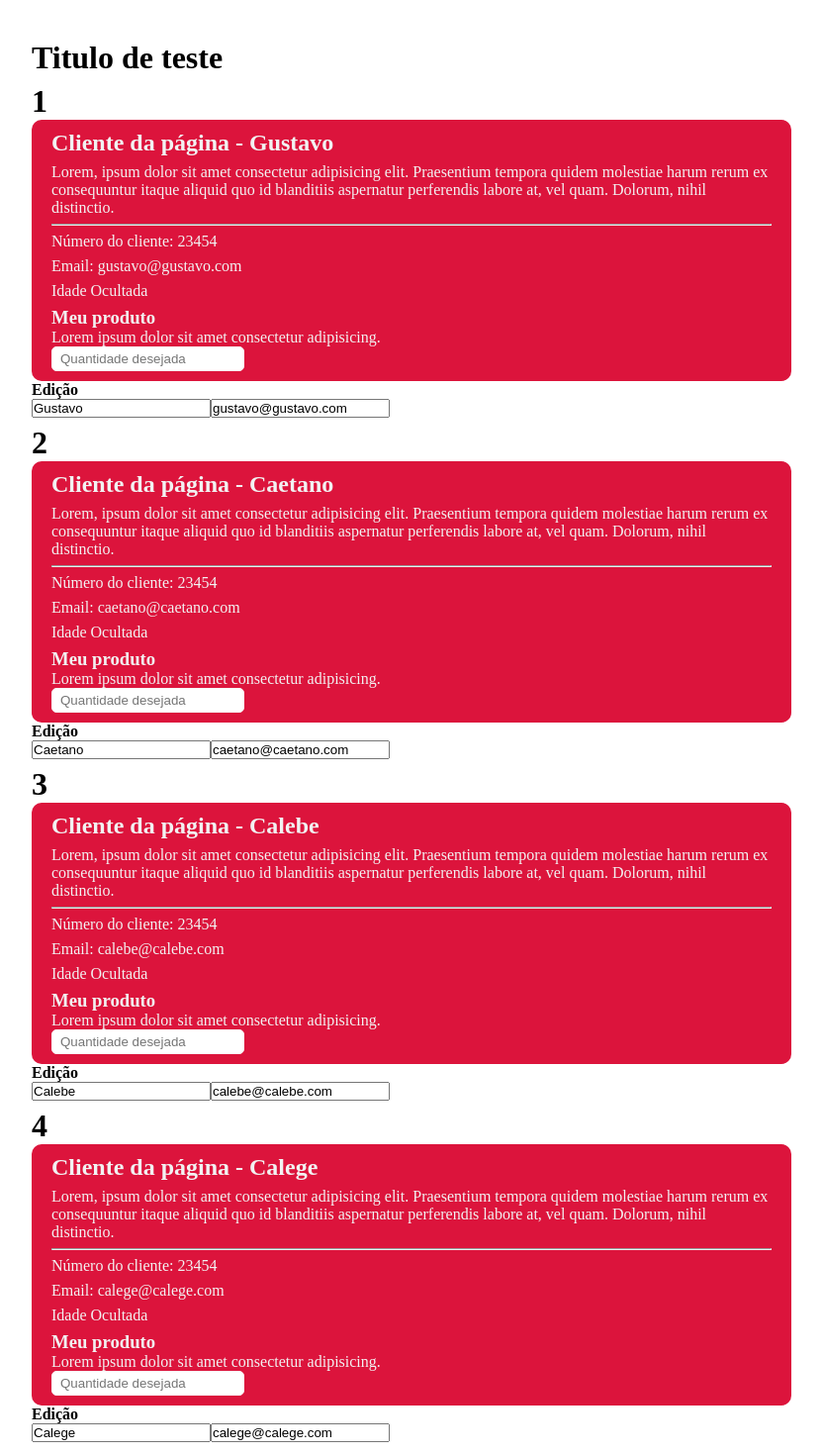
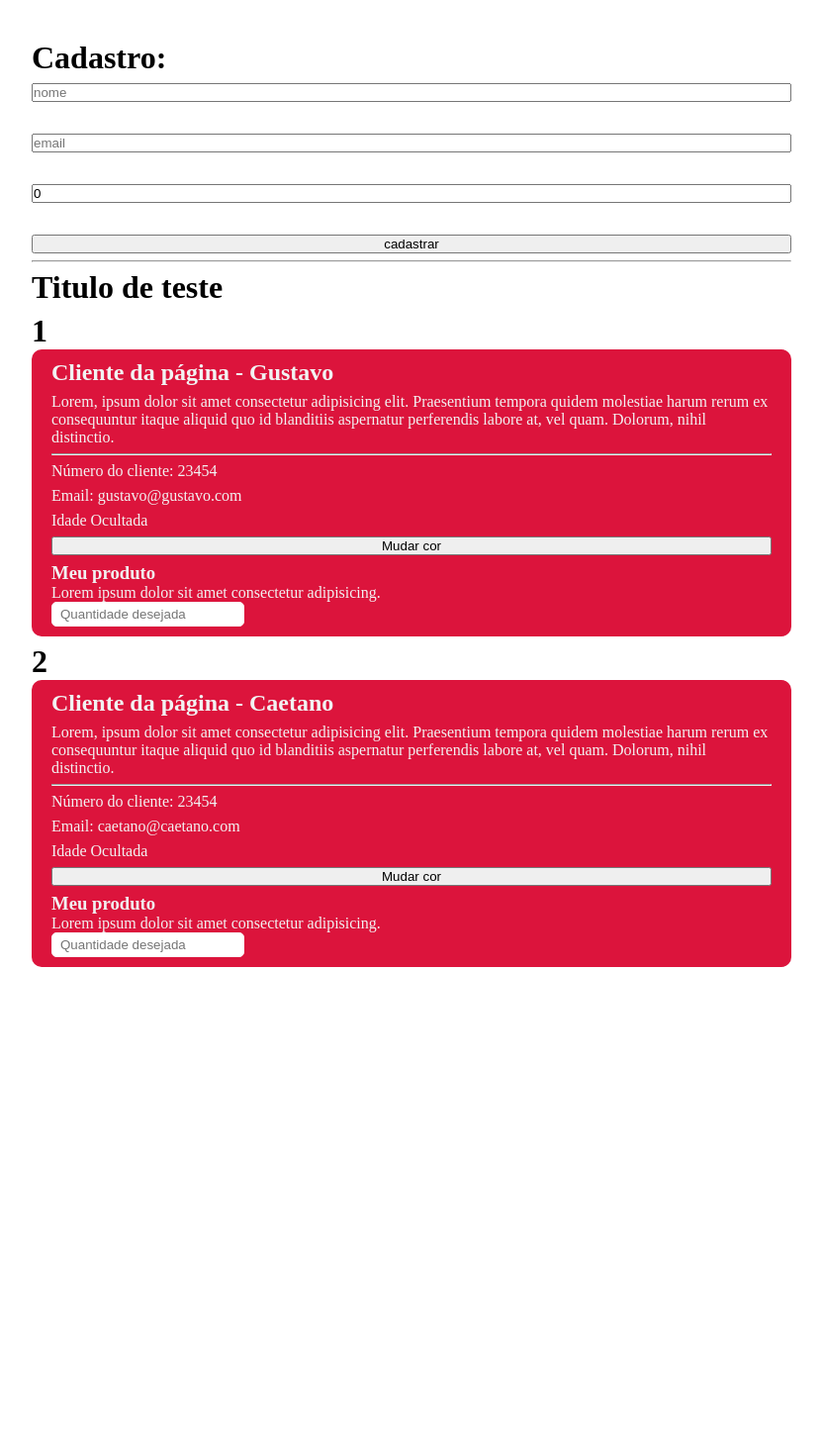
Before and after one commit to Xav86/treino-api-e-vue, a Vue app in the folder lista-interativa/: page / in a window 1280 px wide. Shown: the part 40-1510 px from the top of the page at 99% size, without its empty margins (224-1055 px from the left). After the commit the page ends 1097 px from the top, so only its background shows below. Built offline with nearby package versions, Linux system fonts and the light colour scheme.

Commit message:
feito um cadastro e um botão que troca a cor

```diff
--- a/lista-interativa/src/App.vue
+++ b/lista-interativa/src/App.vue
@@ -1,12 +1,15 @@
 <template>
   <div class="container">
+    <h1>Cadastro:</h1>
+    <input type="text" placeholder="nome" v-model="nomeField"><br>
+    <input type="email" placeholder="email" v-model="emailField"><br>
+    <input type="number" placeholder="idade" v-model="idadeField"><br>
+    <button @click="cadastrarUsuario">cadastrar</button>
+    <hr>
     <h1>Titulo de teste</h1>
     <div v-for="(cliente, index) in clientes" :key="cliente.id">
       <h1>{{ index + 1 }}</h1>
       <ClientePage :dados="cliente"/>
-      <h4>Edição</h4>
-      <input type="text" v-model="cliente.nome">
-      <input type="text" v-model="cliente.email">
     </div>
   </div>
 </template>
@@ -21,12 +24,9 @@ export default {
   },
   data() {
     return {
-      nomeLegal: 'Gustavo',
-      dados: {
-        nome: 'Gustavo',
-        email: 'gustavo@gustavo.com',
-        idade: 22
-      },
+      nomeField: '',
+      emailField: '',
+      idadeField: 0,
       clientes: [
         {
           id: 2,
@@ -39,20 +39,16 @@ export default {
           nome: 'Caetano',
           email: 'caetano@caetano.com',
           idade: 224
-        },
-        {
-          id: 222,
-          nome: 'Calebe',
-          email: 'calebe@calebe.com',
-          idade: 222
-        },
-        {
-          id: 222,
-          nome: 'Calege',
-          email: 'calege@calege.com',
-          idade: 2222
         }
-      ]
+      ],
+    }
+  },
+  methods: {
+    cadastrarUsuario: function() {
+      this.clientes.push({id: Date.now(), nome: this.nomeField, email: this.emailField, idade: this.idadeField});
+      this.nomeField = '';
+      this.emailField = '';
+      this.idadeField = 0;
     }
   }
 }
--- a/lista-interativa/src/components/ClientePage.vue
+++ b/lista-interativa/src/components/ClientePage.vue
@@ -9,6 +9,7 @@
         <p v-if="showIdade === true">Idade: {{ dados.idade }}</p>
         <p v-else-if="showIdade === false">Idade Ocultada</p>
         <p v-else>Erro ao exibir idade</p>
+        <button @click="SwapColor()"> Mudar cor </button>
         <ProdutoPage/>
     </div>
 </template>
@@ -31,6 +32,11 @@ export default {
     props: {
         dados: Object,
         showIdade: Boolean
+    },
+    methods: {
+        SwapColor: function() {
+            this.isSwap = !this.isSwap;
+        }
     }
 }
 
@@ -49,10 +55,13 @@ export default {
     }
 
     .cliente-swap {
+        display: flex;
+        flex-direction: column;
+        gap: 7px;
         border-radius: 10px;
         color: #2f2f2f;
         background-color: #14dcb4;
-        padding: 20px 10px;
+        padding: 10px 20px;
     }
 
 </style>
```
